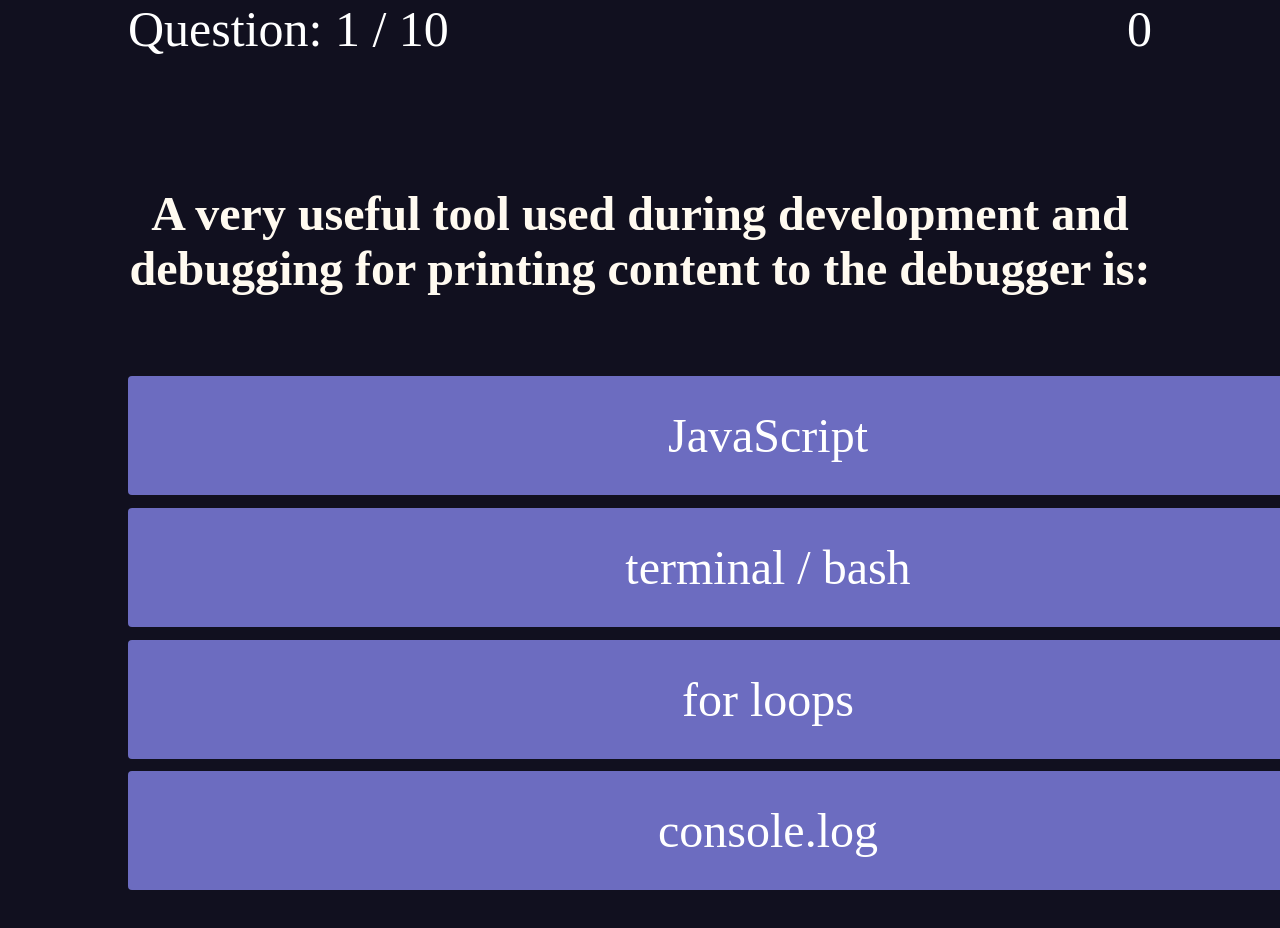
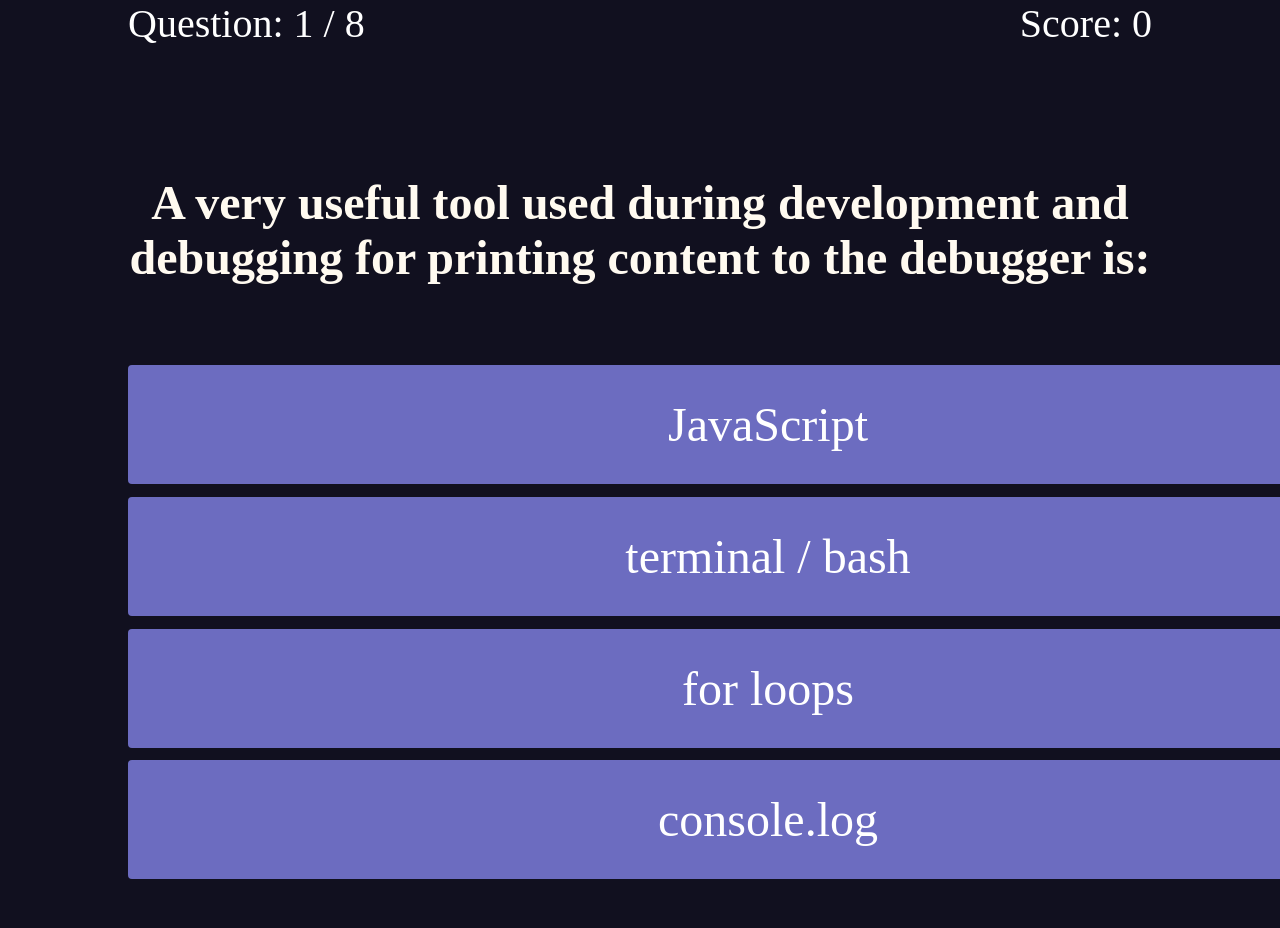
Before and after one commit to dnsghd49/random-knowledge-test, a website: page quiz.html in a window 1280 px wide. Shown: the top 928 px of the page. Drawn offline with Linux system fonts and the light colour scheme.

Commit message:
score text added so that the user can track their scores easily

```diff
--- a/assets/css/quiz.css
+++ b/assets/css/quiz.css
@@ -43,10 +43,14 @@ body{
 
 .quiz-progress {
     margin-left: 10%;
-    font-size: 50px;
+    font-size: 40px;
+}
+
+.score-text {
+    margin-right: 10%;
 }
 
 .score {
     margin-right: 10%;
-    font-size: 50px;
+    font-size: 40px;
 }
--- a/assets/js/main.js
+++ b/assets/js/main.js
@@ -4,7 +4,7 @@ const choices = Array.from(document.querySelectorAll('#choice'))
 const progressText = document.querySelector('#questionProg');
 const highScore = document.querySelector('#score');
 
-const MAX_QUESTIONS = 10
+const MAX_QUESTIONS = 8
 const scorePoint = 100
 
 let currentQuestion = {}
--- a/quiz.html
+++ b/quiz.html
@@ -14,7 +14,7 @@
 
     <div class="progress">
         <div id="questionProg" class="quiz-progress">progressbar placeholder</div>
-        <div id="score" class="score">0</div>
+        <div class="score">Score: <span id="score">0</span></div>
     </div>
 
     <!--Questions and Choices-->
```
